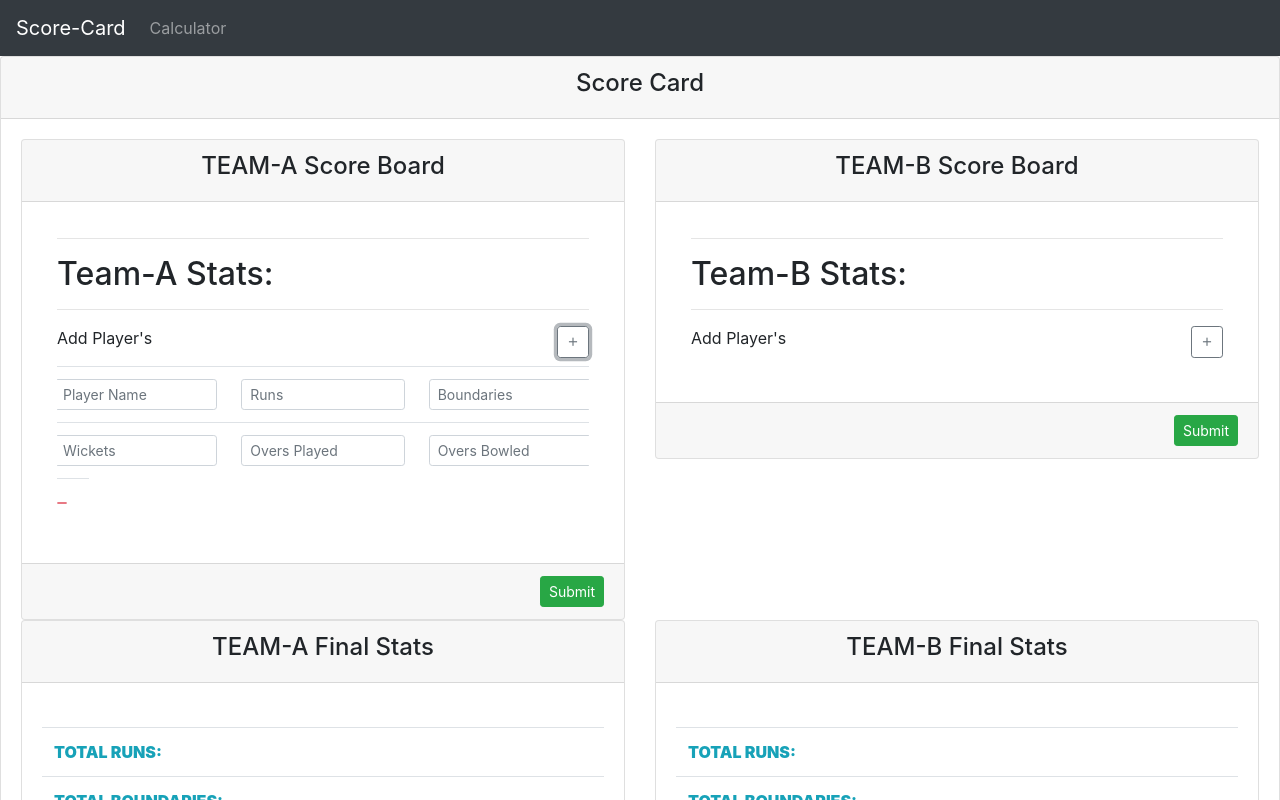
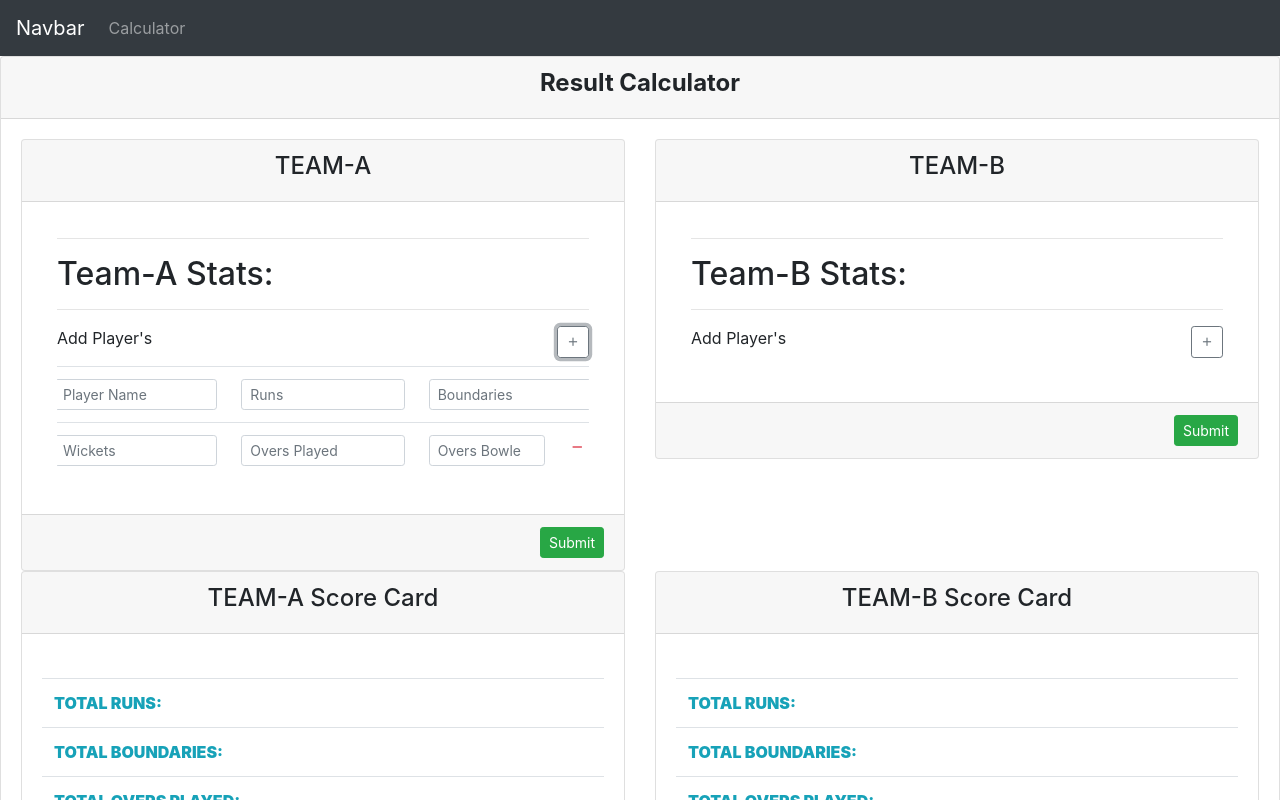
Before and after one commit to saikulasekhar/Todolist, an Angular app: page /score-card/calculator in a window 1280 px wide. Both pictures are taken after a click on the button 573 px from the left and 341 px from the top of the page. Shown: the top 800 px of the page. Built offline with nearby package versions, Linux system fonts and the light colour scheme.

Commit message:
some changes in Ui

```diff
--- a/src/app/score-card/score-card-calculator/score-card-calculator.component.html
+++ b/src/app/score-card/score-card-calculator/score-card-calculator.component.html
@@ -1,13 +1,13 @@
 <div class="card">
   <div class="card-header">
-    <h4 class="text-center">Score Card</h4>
+    <h4 class="text-center"><strong>Result Calculator</strong> </h4>
   </div>
   <div class="card-body">
     <div class="row">
       <div class="col-sm-6">
         <div class="card">
           <div class="card-header">
-            <h4 class="text-center">TEAM-A Score Board</h4>
+            <h4 class="text-center">TEAM-A</h4>
           </div>
           <div class="card-body">
             <form name="teamAForm" novalidate #teamAForm="ngForm">
@@ -90,7 +90,7 @@
                           </div>
                         </td>
 
-                        <td class="col-sm-4">
+                        <td class="col-sm-3">
                           <input type="number" class="form-control w-100 form-control-sm" [(ngModel)]="new.oversBowled"
                             name="{{new.oversBowled}}" placeholder="Overs Bowled" #oversBowled="ngModel" minlength="1"
                             [ngModelOptions]="{standalone: true}">
@@ -114,7 +114,7 @@
           <div class="card-footer text-muted">
             <div class="text-right source-sans-pro-300">
               <button type="submit" class="btn btn-success btn-sm source-sans-pro-300" (click)="addTeamA(teamAForm)"
-                [disabled]="!teamAForm.form.valid">Submit</button>
+                [disabled]="teamAList.length > 2">Submit</button>
             </div>
           </div>
         </div>
@@ -122,7 +122,7 @@
       <div class="col-sm-6">
         <div class="card">
           <div class="card-header">
-            <h4 class="text-center">TEAM-B Score Board</h4>
+            <h4 class="text-center">TEAM-B</h4>
           </div>
           <div class="card-body">
             <form name="teamBForm" novalidate #teamBForm="ngForm">
@@ -205,7 +205,7 @@
                           </div>
                         </td>
 
-                        <td class="col-sm-4">
+                        <td class="col-sm-3">
                           <input type="number" class="form-control w-100 form-control-sm" [(ngModel)]="new.oversBowled"
                             name="{{new.oversBowled}}" placeholder="Overs Bowled" #oversBowled="ngModel" minlength="1"
                             [ngModelOptions]="{standalone: true}">
@@ -239,7 +239,7 @@
       <div class="col-sm-6">
         <div class="card">
           <div class="card-header">
-            <h4 class="text-center">TEAM-A Final Stats<span *ngIf="teamA.result" class="badge-pill  badge badge-info">
+            <h4 class="text-center">TEAM-A Score Card<span *ngIf="teamA.result" class="badge-pill  badge badge-info">
                 <strong class="text-capitalize">{{teamA.result}}</strong></span></h4>
           </div>
           <div class="card-body">
@@ -271,7 +271,7 @@
       <div class="col-sm-6">
         <div class="card">
           <div class="card-header">
-            <h4 class="text-center">TEAM-B Final Stats<span *ngIf="teamB.result" class="badge-pill  badge badge-info">
+            <h4 class="text-center">TEAM-B Score Card<span *ngIf="teamB.result" class="badge-pill  badge badge-info">
                 <strong class="text-capitalize">{{teamB.result}}</strong></span></h4>
           </div>
           <div class="card-body">
--- a/src/app/shared/navbar/navbar.component.html
+++ b/src/app/shared/navbar/navbar.component.html
@@ -1,5 +1,5 @@
 <nav class="navbar navbar-expand-md bg-dark navbar-dark">
-  <a class="navbar-brand" href="#">Score-Card</a>
+    <a class="navbar-brand" href="#">Navbar</a>
     <button class="navbar-toggler" type="button" data-toggle="collapse" data-target="#collapsibleNavbar">
       <span class="navbar-toggler-icon"></span>
     </button>
```
Lines whose indentation alone changed are shown as unchanged.
